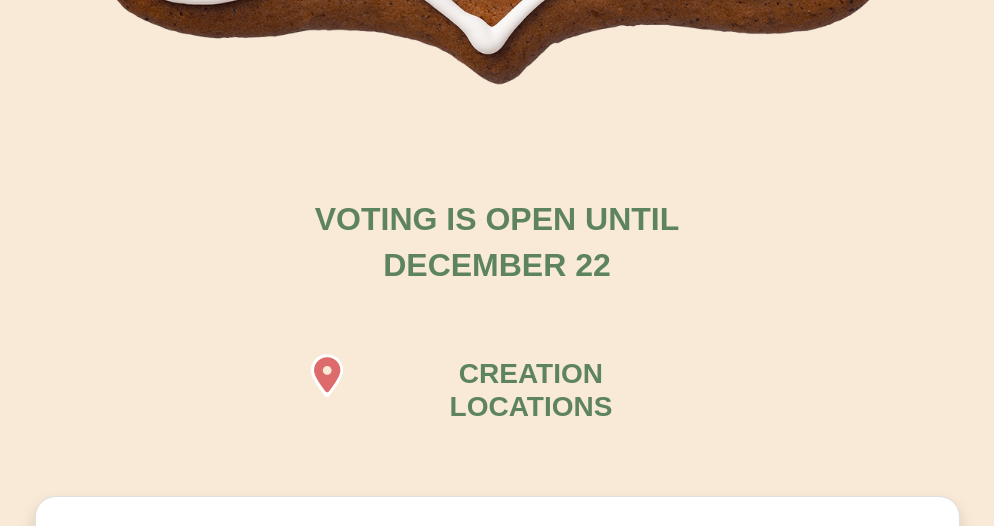
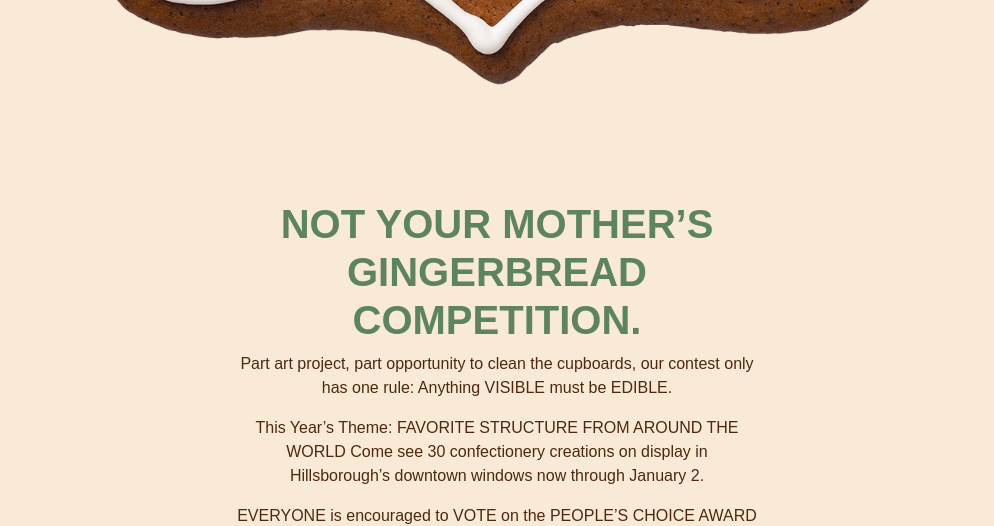
Before and after one commit to 2RockSoftware/gingerhouse, a Django app: page / in a window 1280 px wide. Shown: the part 696-1222 px from the top of the page, without its empty margins (143-1137 px from the left). Run offline with Django 3.2, Linux system fonts and the light colour scheme; data comes from the database, SQL or seed files in the repository; data that the repository does not hold is empty; some libraries are stand-ins or nearby versions; some web fonts are replaced.

Commit message:
2021 Update home page verbiage

```diff
--- a/gingerhouse/templates/houses/index.html
+++ b/gingerhouse/templates/houses/index.html
@@ -5,8 +5,16 @@
 {% block content %}
 
     <div class="contianer-fluid text-center col-md-6 home-container home-text">
-        <h2>Voting is open until</h2>
-        <h2>December 22</h2>
+        <h1>Not Your Mother’s Gingerbread Competition.</h1>
+        <p>Part art project, part opportunity to clean the cupboards, our contest only has one rule:
+            Anything VISIBLE must be EDIBLE.</p>
+
+        <p>This Year’s Theme:
+            FAVORITE STRUCTURE FROM AROUND THE WORLD
+            Come see 30 confectionery creations on display in Hillsborough’s downtown windows now through January 2.</p>
+
+        <p>EVERYONE is encouraged to VOTE on the PEOPLE’S CHOICE AWARD</p>
+        <h2>VOTING IS OPEN NOW THROUGH 11:59pm on DECEMBER 21</h2>
     </div>
 
         <div class="container-fluid text-center col-md-6 home-container home-text row">
--- a/gingerhouse/templates/includes/home-text.html
+++ b/gingerhouse/templates/includes/home-text.html
@@ -1,5 +1,5 @@
 <p>
-    <b>Please consider making a donation with your vote</b> to honor the hard work of our Gingerbread Creators
+    We do this to have fun and bring cheer, but our goal is to raise funds for local nonprofits. <b>Please consider making a donation when you vote</b> to honor the hard work of our Gingerbread Creators
 </p>
 <p>
     All donations will be split 50/50 between the Hillsborough Arts Council (HAC) and Orange Congregations in Mission
```
